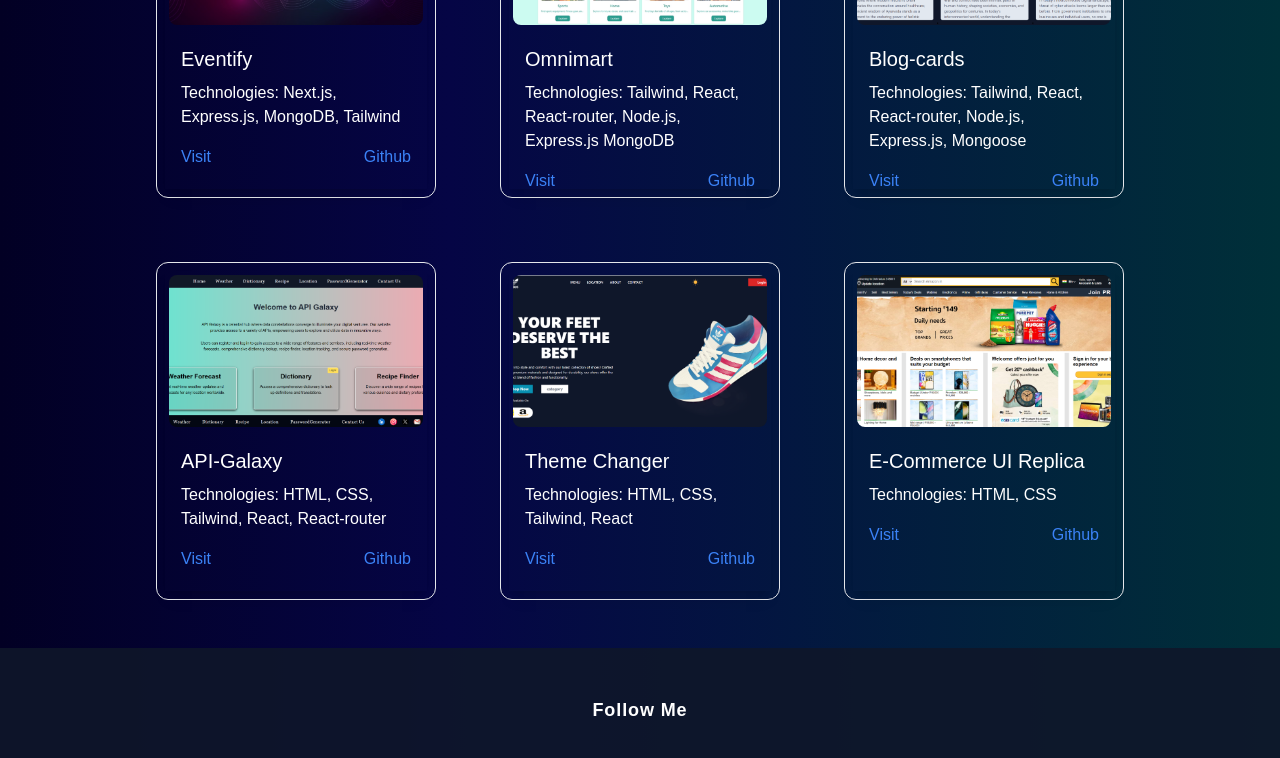
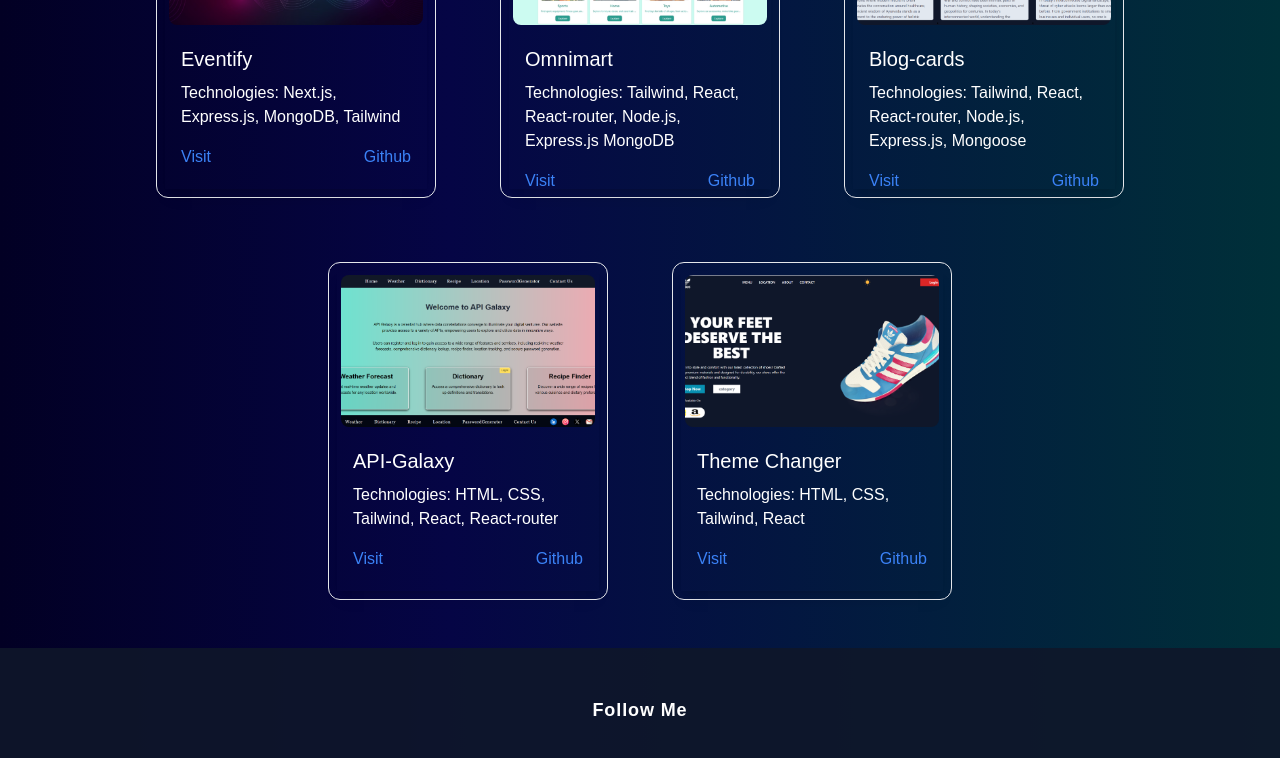
Before and after one commit to Vikash-Bachhety/Portfolio-nextjs, a Next.js app: page /projects in a window 1280 px wide. Shown: the part 468-1226 px from the top of the page. Built offline with nearby package versions, Linux system fonts and the light colour scheme.

Commit message:
Update page.jsx

```diff
--- a/src/app/(pages)/projects/page.jsx
+++ b/src/app/(pages)/projects/page.jsx
@@ -12,13 +12,13 @@ import img9 from "../assets/bg/9.jpg";
 import Image from "next/image";
 
 const projectsData = [
-  {
-    title: "E-Commerce UI Replica",
-    Technologies: "HTML, CSS",
-    image: img2,
-    visiterLink: "https://amazon-replica-gamma.vercel.app/",
-    githubLink: "https://github.com/Vikash-Bachhety/EthicalEcommerceDemo",
-  },
+  // {
+  //   title: "E-Commerce UI Replica",
+  //   Technologies: "HTML, CSS",
+  //   image: img2,
+  //   visiterLink: "https://amazon-replica-gamma.vercel.app/",
+  //   githubLink: "https://github.com/Vikash-Bachhety/EthicalEcommerceDemo",
+  // },
   {
     title: "Theme Changer",
     Technologies: "HTML, CSS, Tailwind, React",
```
